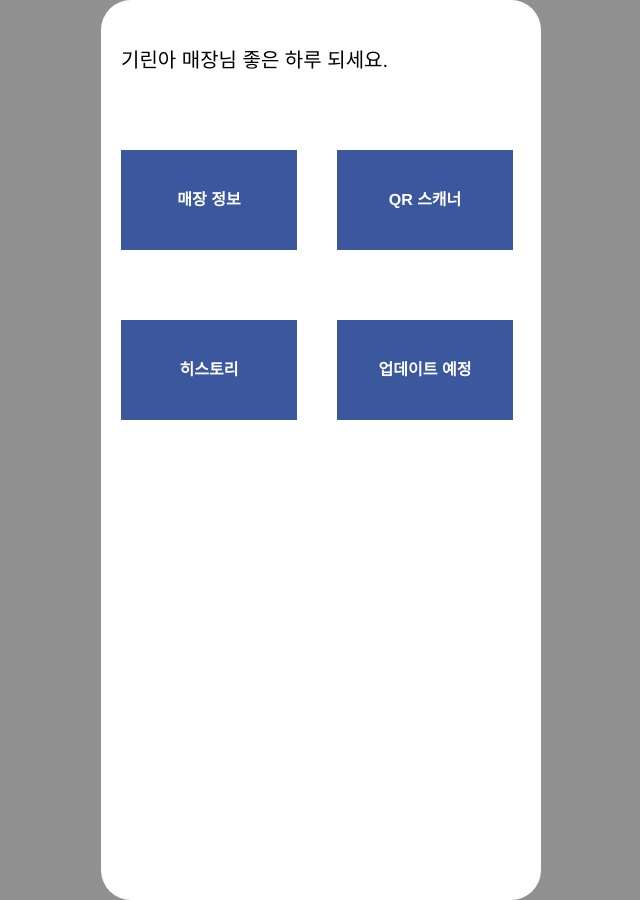
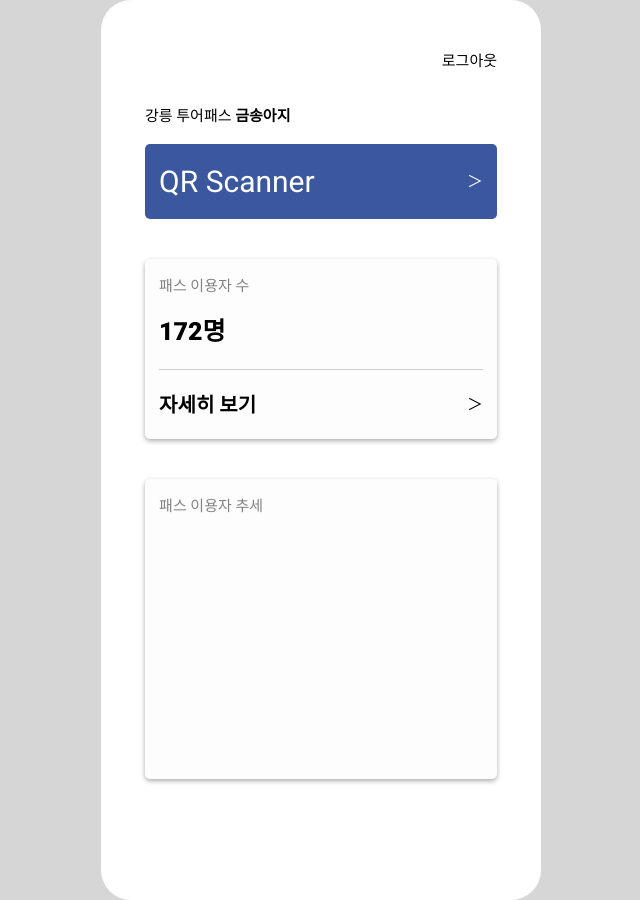
Before and after one commit to florence1920/barcodeTest, a Vue app in the folder front/: page /admin in a window 1280 px wide. Shown: the whole page, without its empty margins (319-959 px from the left). Built offline with nearby package versions, Linux system fonts and the light colour scheme.

Commit message:
admin index css

```diff
--- a/front/src/App.vue
+++ b/front/src/App.vue
@@ -18,17 +18,21 @@
 </template>
 
 <style>
+@import url('https://fonts.googleapis.com/css2?family=Noto+Sans+KR:wght@100;300;400;500;700;900&family=Roboto:ital,wght@0,100;0,300;0,400;0,500;0,700;0,900;1,100;1,300;1,400;1,500;1,700;1,900&display=swap');
+@import url(//fonts.googleapis.com/earlyaccess/nanumgothic.css);
 @import './assets/css/reset.css';
+
 #app {
-  font-family: Avenir, Helvetica, Arial, sans-serif;
   -webkit-font-smoothing: antialiased;
   -moz-osx-font-smoothing: grayscale;
+  padding: calc((100vh - 900px)/2) 0;
   min-height: 100vh;
-  background-color: rgb(145, 145, 145);
+  background-color: rgb(214, 214, 214);
   color: #2c3e50;
+
 }
 
-.routerWrap {width: 440px; height: 900px; background-color: #fff; border-radius: 30px; padding: 50px 0; margin: 0 auto;}
+.routerWrap {width: 440px; height: 900px; background-color: #fff; border-radius: 30px; padding: 50px 0; margin: 0 auto; }
 .routerWrap .wrapAll {color: #000; }
-
+.wrapAdmin {padding: 1% 10%;}
 </style>
--- a/front/src/assets/css/reset.css
+++ b/front/src/assets/css/reset.css
@@ -17,7 +17,7 @@ time, mark, audio, video {
 	padding: 0;
 	border: 0;
 	font-size: 100%;
-	font: inherit;
+	font-family: 'Roboto','Nanum Gothic', sans-serif;
 	vertical-align: baseline;
     box-sizing: border-box;
 	text-decoration: none;
--- a/front/src/components/admin/Admin.vue
+++ b/front/src/components/admin/Admin.vue
@@ -1,16 +1,36 @@
 <template>
-<div class="wrapAll">
-<div class="top">
-    <p class="tit">기린아 매장님 좋은 하루 되세요.</p>
-</div>
-<ul class="menu">
-    <li><router-link to="/admin/storeinfo"> 매장 정보 </router-link></li>
-    <li><router-link to='/admin/qrscanner'> QR 스캐너 </router-link></li>
-    <li><router-link to="/admin/salesinfo"> 히스토리 </router-link></li>
-    <li><router-link to=""> 업데이트 예정 </router-link></li>
+    <div class="adminMainWrap">
+        <p class="tit sign">로그아웃</p>
 
-</ul>
-</div>
+        <ul class="menuWrap">
+            <li>
+                <p class="tit store">강릉 투어패스 <span class="b"> 금송아지 </span> </p>
+            </li>
+            <li class="box scBox">
+                <router-link to='/admin/qrscanner'>
+                    <p class="sub">QR Scanner</p>
+                    <p class="arrow">＞</p>
+                </router-link>
+            </li>
+            <li class="box">
+                <p class="tit menuTit">패스 이용자 수</p>
+                <p class="count">172명</p>
+                <div class="userCount">
+                    <p class="more">자세히 보기</p>
+                    <p class="arrow">＞</p>
+                </div>
+            </li>
+            <li class="box chartBox">
+                <p class="tit menuTit">패스 이용자 추세</p>
+                <ul>
+                    <li></li>
+                    <li></li>
+                    <li></li>
+                    <li></li>
+                </ul>
+            </li>
+        </ul>
+    </div>
 </template>
 
 <script>
@@ -21,9 +41,20 @@ export default {
 </script>
 
 <style scoped>
-    .wrapAll .top {margin: 0 20px ;}
-    .wrapAll .top .tit {font-size: 20px;}
-    .wrapAll .menu {overflow: hidden; width: 100%; margin: 30px 0 0;}
-    .wrapAll .menu li {float: left; width: 40%; height: 100px; background-color: #3b579d; text-align: center; margin: 50px 20px 20px;}
-    .wrapAll .menu li a {width: 100%; height: 100%; line-height: 100px; color: #fff; font-weight: 600;}
+    .tit {font-size: 15px;}
+    .count {margin: 0 0 25px 0; font-size: 25px; font-weight:900;}
+    .sub {font-size:30px;}
+    .more {float: left; font-size: 20px; font-weight: bold;}
+    .menuTit {margin:0 0 25px 0; font-weight:300; color: #828282;}
+    .sign {float: right;}
+    .b {font-weight: 900;}
+    .menuWrap {float: left; margin: 40px 0 0; width: 100%;}
+    .menuWrap .box {width: 100%; height: 180px; margin: 0 0 40px 0;  padding: 20px 4%;  border-radius: 5px; background: rgb(253, 253, 253); box-shadow: 0 2px 5px rgba(0, 0, 0, .33);}
+    .menuWrap li:nth-child(1) {margin:0 0 20px;}
+    .menuWrap .scBox {overflow: hidden; height: 75px; padding: 0 4%; line-height: 75px; background: #3B579D; color:#fff; box-shadow: none;}
+    .menuWrap .scBox a {color:#fff;}
+    .menuWrap .sub {float: left; }
+    .menuWrap .arrow {float: right;}
+    .menuWrap .userCount {padding:25px 0 0; height: 20px; line-height: 20px; border-top: 1px solid rgb(207, 207, 207);}
+    .menuWrap .chartBox {height: 300px;}
 </style>
--- a/front/src/views/admin/AdminView.vue
+++ b/front/src/views/admin/AdminView.vue
@@ -1,5 +1,5 @@
 <template>
-    <div class="wrapAll">
+    <div class="wrapAdmin">
         <admin></admin>
     </div>
 </template>
```
Also changed, not shown: front/src/assets/images/vue chart.png (added).
